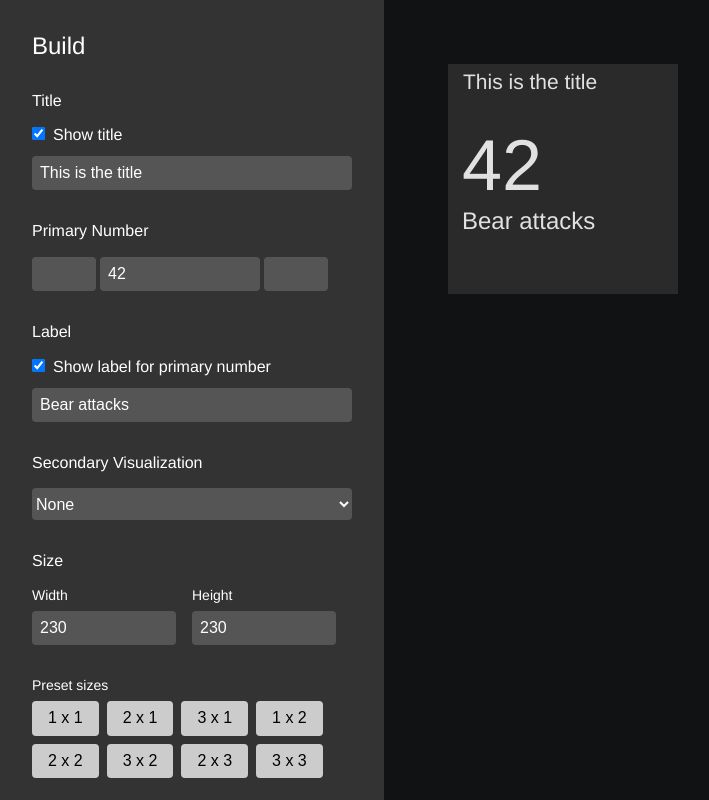
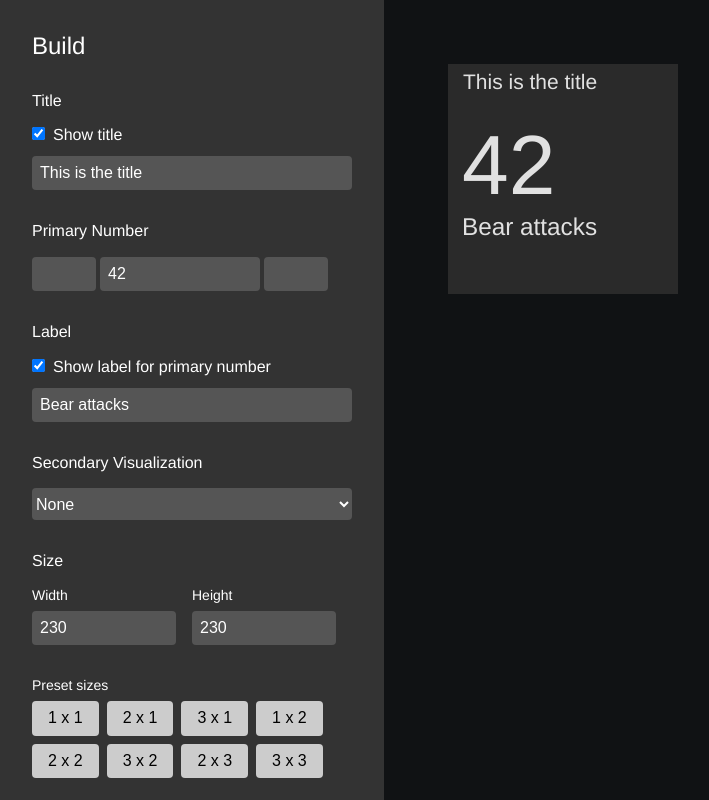
Before and after one commit to jackgeckoboard/number-widget, a React (Create React App) app: page / in a window 1280 px wide. Shown: the whole page, without its empty margins (0-709 px from the left). Built offline with nearby package versions, Linux system fonts and the light colour scheme.

Commit message:
now using a type scale

```diff
--- a/src/components/PrimaryNumber.js
+++ b/src/components/PrimaryNumber.js
@@ -1,59 +1,55 @@
-import React, { Component } from 'react';
-import '../App.css';
+import React, { Component } from "react";
+import "../App.css";
+import { TypeSize } from "./TypeScale.js";
 
 class PrimaryNumber extends Component {
-
-
   render() {
-
     //These styles will apply all the time
 
-    let  prefixsuffixStyle = {
-        fontSize: "0.6em"
-        }
+    let prefixsuffixStyle = {
+      fontSize: "0.6em"
+    };
 
     let labelStyle = {
-            fontSize: this.props.primaryFontSize * 0.333,
-            display: "block",
+      fontSize: this.props.primaryFontSize * 0.333,
+      display: "block"
+    };
 
-     }
+    let primaryNumberStyle = {
+      fontSize: TypeSize(this.props.primaryFontRef + this.props.transformSize),
+      color: "rgba(255,255,255,0.86)",
+      alignContent: "baseline"
+    };
 
-
-      let   primaryNumberStyle = {
-        fontSize: this.props.primaryFontSize * this.props.transformSize,
-        color: "rgba(255,255,255,0.86)",
-        alignContent: "baseline"
-        }
-
-    if (this.props.labelLayout === "floated"){
-        labelStyle = {
+    if (this.props.labelLayout === "floated") {
+      labelStyle = {
         fontSize: this.props.primaryFontSize * 0.4,
         marginLeft: "1em",
         lineHeight: 1.1,
-        color: "rgba(255,255,255,0.86)",
-     }
+        color: "rgba(255,255,255,0.86)"
+      };
     }
 
-
-
-
     return (
-
-                <span style={primaryNumberStyle} ref="mainNumber">
-                    { this.props.prefix !== "" &&
-                        <span style={prefixsuffixStyle}>{this.props.prefix}</span>
-                    }
-                    <span ref="primaryNumber">{this.props.primaryNumberText}</span>
-                    { this.props.suffix !== "" &&
-                        <span style={prefixsuffixStyle}>{this.props.suffix}</span>
-                    }
-                    { this.props.labelShown &&
-                        <span style={labelStyle}>{this.props.labelText}</span>
-                    }
-                </span>
+      <span style={primaryNumberStyle} ref="mainNumber">
+        {this.props.prefix !== "" &&
+          <span style={prefixsuffixStyle}>
+            {this.props.prefix}
+          </span>}
+        <span ref="primaryNumber">
+          {this.props.primaryNumberText}
+        </span>
+        {this.props.suffix !== "" &&
+          <span style={prefixsuffixStyle}>
+            {this.props.suffix}
+          </span>}
+        {this.props.labelShown &&
+          <span style={labelStyle}>
+            {this.props.labelText}
+          </span>}
+      </span>
     );
   }
-
 }
 
 export default PrimaryNumber;
--- /dev/null
+++ b/src/components/TypeScale.js
@@ -0,0 +1,27 @@
+function TypeSize(n) {
+  let typeScale = [
+    18,
+    21,
+    24,
+    28,
+    32,
+    36,
+    42,
+    48,
+    55,
+    63,
+    73,
+    84,
+    96,
+    110,
+    127,
+    146,
+    167,
+    192,
+    253,
+    291
+  ];
+
+  return typeScale[n];
+}
+export { TypeSize };
--- a/src/components/Widget.js
+++ b/src/components/Widget.js
@@ -1,11 +1,12 @@
-import React, { Component } from 'react';
-import '../App.css';
-import sparklineImage from '../images/sparkline.svg';
-import Title from './Title.js';
-import PrimaryNumber from './PrimaryNumber.js';
-import ComparisonNumber from './ComparisonNumber.js';
-import Sparkline from './Sparkline.js';
-import Goal from './Goal.js'
+import React, { Component } from "react";
+import "../App.css";
+import sparklineImage from "../images/sparkline.svg";
+import Title from "./Title.js";
+import PrimaryNumber from "./PrimaryNumber.js";
+import ComparisonNumber from "./ComparisonNumber.js";
+import Sparkline from "./Sparkline.js";
+import Goal from "./Goal.js";
+import { TypeSize } from "./TypeScale.js";
 
 class Widget extends Component {
   constructor(props) {
@@ -17,132 +18,130 @@ class Widget extends Component {
 
   calculateLayout() {
     //Widget is small
-        if (this.props.widgetHeight < 230 && this.props.aspectRatio < 2){
-            return "full"
-        }
-
+    if (this.props.widgetHeight < 230 && this.props.aspectRatio < 2) {
+      return "full";
+    } else if (this.props.secondaryVizualisation === "none") {
       //No secondary viz
-        else if (this.props.secondaryVizualisation === "none"){
-            return "full"
-        }
-
+      return "full";
+    } else if (
+      this.props.secondaryVizualisation !== "none" &&
+      this.props.aspectRatio < 2
+    ) {
       //Not wide
-        else if (this.props.secondaryVizualisation !== "none" && this.props.aspectRatio < 2){
-            return "stacked"
-        }
-
+      return "stacked";
+    } else if (this.props.secondaryVizualisation === "goal") {
       //Has goal
-        else if (this.props.secondaryVizualisation === "goal"){
-            return "stacked"
-        }
-
-        else{
-            return "leftRight"
+      return "stacked";
+    } else {
+      return "leftRight";
     }
   }
 
-    calculatePrimaryFontSize() {
-        let baseFontSize = 60;
-        let multiplier = 1;
+  calculatePrimaryFontRef() {
+    let baseFontSize = 9;
+    let stepper = 0;
 
-        if (this.props.widgetHeight >= 710){
-            baseFontSize = 200;
-        }
-        else if (this.props.widgetHeight >= 470){
-            baseFontSize = 108;
+    if (this.props.widgetHeight >= 710) {
+      baseFontSize = 17;
+    } else if (this.props.widgetHeight >= 470) {
+      baseFontSize = 13;
     }
 
     // make bigger if there is no secondary viz or we're in landscape mode
 
     if (this.props.secondaryVizualisation === "none") {
-            multiplier += 0.2
+      stepper += 1;
     }
 
     //Make bigger if we're in landscape mode
 
-        if (this.props.aspectRatio >= 2 && this.props.secondaryVizualisation !== "goal"){
-            multiplier +=0.2
+    if (
+      this.props.aspectRatio >= 2 &&
+      this.props.secondaryVizualisation !== "goal"
+    ) {
+      stepper += 1;
     }
 
-        return (baseFontSize * multiplier);
+    return baseFontSize + stepper;
+  }
+
+  calculatePrimaryFontSize() {
+    return TypeSize(this.calculatePrimaryFontRef());
   }
 
   calculateLabelLayout() {
     let wide = this.props.aspectRatio >= 2;
-        let floatedSecondaryViz = (this.props.secondaryVizualisation === "comparisonNumber" || this.props.secondaryVizualisation === "sparkline")
+    let floatedSecondaryViz =
+      this.props.secondaryVizualisation === "comparisonNumber" ||
+      this.props.secondaryVizualisation === "sparkline";
 
     if (wide && floatedSecondaryViz === false) {
       return "floated";
-            console.log("label is floated")
-        }
-        else {
+      console.log("label is floated");
+    } else {
       return "stacked";
       console.log("label is floated");
     }
   }
 
   //Do I need to calculate whether to show the label
-    isLabelShown(){
-        if (!this.props.labelOn){
-            return false
-        }
-        else if (this.props.widgetHeight < 470 && this.calculateLayout() === "stacked" && this.props.titleOn){
-            return false
-        }
-
-        else {
-            return true
+  isLabelShown() {
+    if (!this.props.labelOn) {
+      return false;
+    } else if (
+      this.props.widgetHeight < 470 &&
+      this.calculateLayout() === "stacked" &&
+      this.props.titleOn
+    ) {
+      return false;
+    } else {
+      return true;
     }
   }
 
   //What about the secondary number label?
-    comparisonLabelShown(){
-        if (!this.props.comparisonLabelOn){
-            return false
-        }
-        else if (this.props.widgetHeight < 470 && this.calculateLayout() === "stacked"){
-            return false
-        }
-
-        else {
-            return true
+  comparisonLabelShown() {
+    if (!this.props.comparisonLabelOn) {
+      return false;
+    } else if (
+      this.props.widgetHeight < 470 &&
+      this.calculateLayout() === "stacked"
+    ) {
+      return false;
+    } else {
+      return true;
     }
   }
 
   //See if we need to make main number smaller
 
-
   render() {
-
     //These styles will apply all the time
 
-    let widgetStyle ={
+    let widgetStyle = {
       backgroundColor: "#2a2a2a",
       height: this.props.widgetHeight,
       width: this.props.widgetWidth,
-      position: "relative",
-    }
+      position: "relative"
+    };
 
     let widgetInnerStyle = {
       position: "absolute",
-      top:0,
+      top: 0,
       left: 0,
       right: 0,
-      bottom: 0,
-    }
+      bottom: 0
+    };
 
-
-
-    let secondaryVizualisationContainerStyle ={
+    let secondaryVizualisationContainerStyle = {
       flex: 1,
       paddingBottom: 14
-        }
+    };
 
-    let sparklineContainerStyle ={
+    let sparklineContainerStyle = {
       flex: 1,
       paddingBottom: 14
-    }
-
+    };
 
     //Full layout
     let primaryNumberContainerStyle = {
@@ -150,10 +149,9 @@ class Widget extends Component {
       height: "100%",
       display: "flex",
       alignItems: "center"
-    }
+    };
 
-
-    let  widgetBodyStyle ={
+    let widgetBodyStyle = {
       position: "absolute",
       display: "flex",
       flexDirection: "column",
@@ -162,15 +160,13 @@ class Widget extends Component {
       left: 0,
       right: 0,
       bottom: 0,
-        padding: "0 14px",
-        }
-
-
+      padding: "0 14px"
+    };
 
     //If you have a secondary stat
 
-    if (this.calculateLayout() === "stacked"){
-        widgetBodyStyle ={
+    if (this.calculateLayout() === "stacked") {
+      widgetBodyStyle = {
         position: "absolute",
         display: "flex",
         flexDirection: "column",
@@ -179,18 +175,22 @@ class Widget extends Component {
         left: 0,
         right: 0,
         bottom: 0,
-        padding: "0 14px",
+        padding: "0 14px"
+      };
+
+      primaryNumberContainerStyle = {
+        flex: 1.5
+      };
     }
 
-        primaryNumberContainerStyle = {
-        flex: 1.5,
-      }
-    }
-
-
     //If you have a secondary stat with no title but a label on a small widget
-     if (this.props.secondaryVizualisation !== "none" && !this.props.titleOn && this.props.labelOn && this.props.widgetHeight <= 230) {
-        widgetBodyStyle ={
+    if (
+      this.props.secondaryVizualisation !== "none" &&
+      !this.props.titleOn &&
+      this.props.labelOn &&
+      this.props.widgetHeight <= 230
+    ) {
+      widgetBodyStyle = {
         position: "absolute",
         display: "flex",
         flexDirection: "column",
@@ -199,27 +199,27 @@ class Widget extends Component {
         left: 0,
         right: 0,
         bottom: 0,
-        padding: "0 14px",
-        }
-
-
-
+        padding: "0 14px"
+      };
     }
 
     //If your widget is wide (and doesn't have a goal)
 
-    if (this.calculateLayout() === "leftRight" && this.props.secondaryVizualisation === "comparisonNumber"){
+    if (
+      this.calculateLayout() === "leftRight" &&
+      this.props.secondaryVizualisation === "comparisonNumber"
+    ) {
       widgetInnerStyle = {
         position: "absolute",
-        top:0,
+        top: 0,
         left: 0,
         right: 0,
         bottom: 0,
-        display:"flex",
+        display: "flex",
         alignItems: "center"
-        }
+      };
 
-        widgetBodyStyle={
+      widgetBodyStyle = {
         position: "absolute",
         display: "flex",
         flexDirection: "row",
@@ -227,55 +227,55 @@ class Widget extends Component {
         justifyContent: "flex-start",
         padding: "0 14px",
         width: "100%"
-      }
+      };
       primaryNumberContainerStyle = {
-        width: this.props.widgetHeight,
+        width: this.props.widgetHeight
+      };
+
+      secondaryVizualisationContainerStyle = {
+        fontSize: this.props.primaryFontSize * 0.8,
+        color: "#90c564",
+        height: "100%"
+      };
     }
 
-      secondaryVizualisationContainerStyle ={
-        fontSize: this.props.primaryFontSize * 0.8,
-        color: "#90c564",
-        height: "100%",
-
-
-      }
-
-    }
-
-        if (this.calculateLayout() === "leftRight" && this.props.secondaryVizualisation === "sparkline"){
+    if (
+      this.calculateLayout() === "leftRight" &&
+      this.props.secondaryVizualisation === "sparkline"
+    ) {
       widgetInnerStyle = {
         position: "absolute",
-        top:0,
+        top: 0,
         left: 0,
         right: 0,
         bottom: 0,
-        display:"flex",
+        display: "flex",
         alignItems: "center"
-        }
+      };
 
-        widgetBodyStyle={
+      widgetBodyStyle = {
         position: "absolute",
         display: "flex",
         flexDirection: "row",
         justifyContent: "flex-start",
         padding: "0 14px",
         width: "100%"
-      }
+      };
       primaryNumberContainerStyle = {
-        width: this.props.widgetHeight,
+        width: this.props.widgetHeight
+      };
+
+      sparklineContainerStyle = {
+        marginLeft: 14,
+        width: this.props.widgetWidth - this.props.widgetHeight
+      };
     }
 
-      sparklineContainerStyle ={
-        marginLeft: 14,
-        width: this.props.widgetWidth - this.props.widgetHeight
-      }
-
-    }
-
-
-    if (this.props.aspectRatio >= 2 && this.props.secondaryVizualisation === "none"){
-
-      widgetBodyStyle={
+    if (
+      this.props.aspectRatio >= 2 &&
+      this.props.secondaryVizualisation === "none"
+    ) {
+      widgetBodyStyle = {
         position: "absolute",
         display: "flex",
         flexDirection: "row",
@@ -285,73 +285,59 @@ class Widget extends Component {
         left: 0,
         right: 0,
         bottom: 0,
-        padding: "0 14px",
+        padding: "0 14px"
+      };
     }
 
-    }
-
-
     return (
-
       <div className="w-70 fl pa5">
-        <div style={ widgetStyle } >
+        <div style={widgetStyle}>
           <div ref="widget" style={widgetInnerStyle}>
-                { this.props.titleOn &&
+            {this.props.titleOn &&
               <Title
-                        titleOn = {this.props.TitleOn}
-                        titleText = {this.props.titleText}
-                    />
-                }
+                titleOn={this.props.TitleOn}
+                titleText={this.props.titleText}
+              />}
             <div style={widgetBodyStyle}>
               <div style={primaryNumberContainerStyle}>
                 <PrimaryNumber
-                    primaryNumberText = {this.props.primaryNumberText}
-                    prefix = {this.props.prefix}
-                    suffix = {this.props.suffix}
-                    primaryFontSize = {this.calculatePrimaryFontSize()}
-                    transformSize = {this.props.transformSize}
-                    labelShown = {this.isLabelShown()}
-                    labelLayout = {this.calculateLabelLayout()}
-                    labelText = {this.props.labelText}
+                  primaryNumberText={this.props.primaryNumberText}
+                  prefix={this.props.prefix}
+                  suffix={this.props.suffix}
+                  primaryFontSize={this.calculatePrimaryFontSize()}
+                  primaryFontRef={this.calculatePrimaryFontRef()}
+                  transformSize={this.props.transformSize}
+                  labelShown={this.isLabelShown()}
+                  labelLayout={this.calculateLabelLayout()}
+                  labelText={this.props.labelText}
                 />
               </div>
 
               {this.props.secondaryVizualisation === "comparisonNumber" &&
                 <div style={secondaryVizualisationContainerStyle}>
                   <ComparisonNumber
-                            primaryFontSize = {this.calculatePrimaryFontSize()}
-                            comparisonLabelShown = {this.comparisonLabelShown()}
-                            comparisonLabelText = {this.props.comparisonLabelText}
-                            bigLabel = {this.calculateLayout() === "leftRight"}
+                    primaryFontSize={this.calculatePrimaryFontSize()}
+                    comparisonLabelShown={this.comparisonLabelShown()}
+                    comparisonLabelText={this.props.comparisonLabelText}
+                    bigLabel={this.calculateLayout() === "leftRight"}
                   />
-                    </div>
-                }
-
+                </div>}
 
               {this.props.secondaryVizualisation === "sparkline" &&
                 <div style={sparklineContainerStyle}>
-                        <Sparkline
-                        />
-                    </div>
-                }
-
+                  <Sparkline />
+                </div>}
 
               {this.props.secondaryVizualisation === "goal" &&
                 <div style={secondaryVizualisationContainerStyle}>
-                        <Goal
-                            primaryFontSize = {this.calculatePrimaryFontSize()}
-                        />
-                    </div>
-                }
-
-
+                  <Goal primaryFontSize={this.calculatePrimaryFontSize()} />
+                </div>}
             </div>
           </div>
         </div>
       </div>
     );
   }
-
 }
 
 export default Widget;
```
Also changed, not shown: src/components/ComparisonNumber.js (+33 -40 lines), src/components/Config.js (+104 -86 lines). Lines whose indentation alone changed are shown as unchanged.
